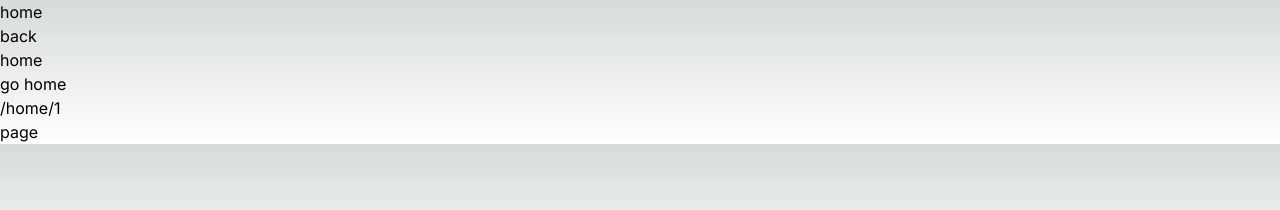
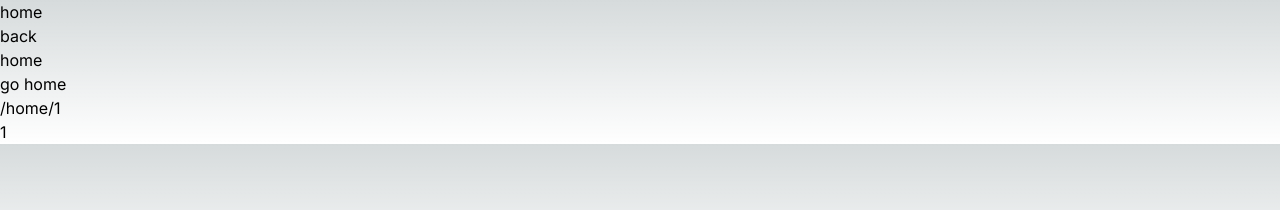
Before and after one commit to Robiu-Sani/Learing-next.js, a Next.js app: page /home/1 in a window 1280 px wide. Shown: the top 210 px of the page. Built offline with nearby package versions, Linux system fonts and the light colour scheme.

Commit message:
dynamic route is running

```diff
--- a/src/app/home/[dynamicRout]/page.jsx
+++ b/src/app/home/[dynamicRout]/page.jsx
@@ -1,3 +1,7 @@
-export default function Dynamicpage() {
-  return <div>page</div>;
+"use client";
+// import { useParams } from "next/navigation";
+
+export default function Dynamicpage({ params }) {
+  // const params = useParams();
+  return <div>{params.dynamicRout}</div>;
 }
```
